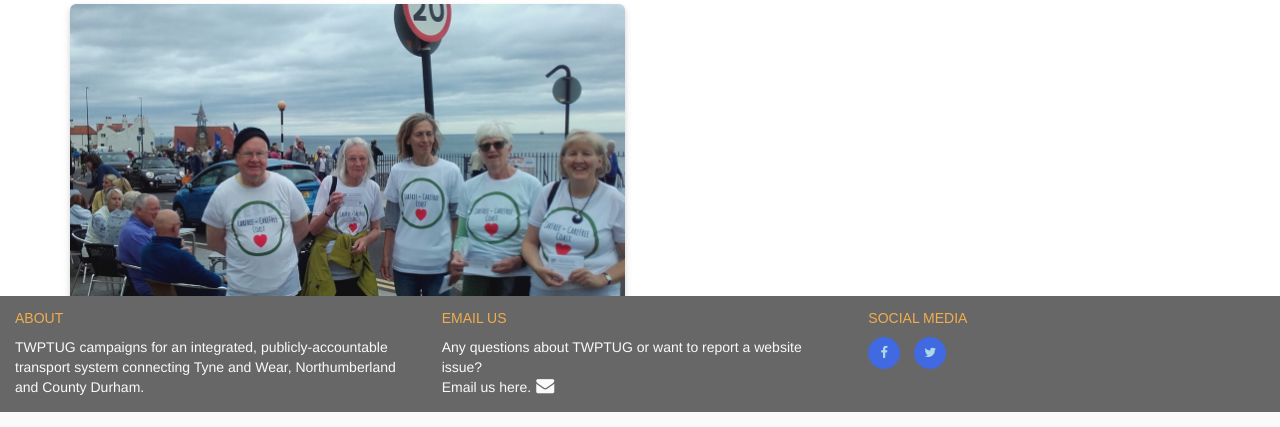
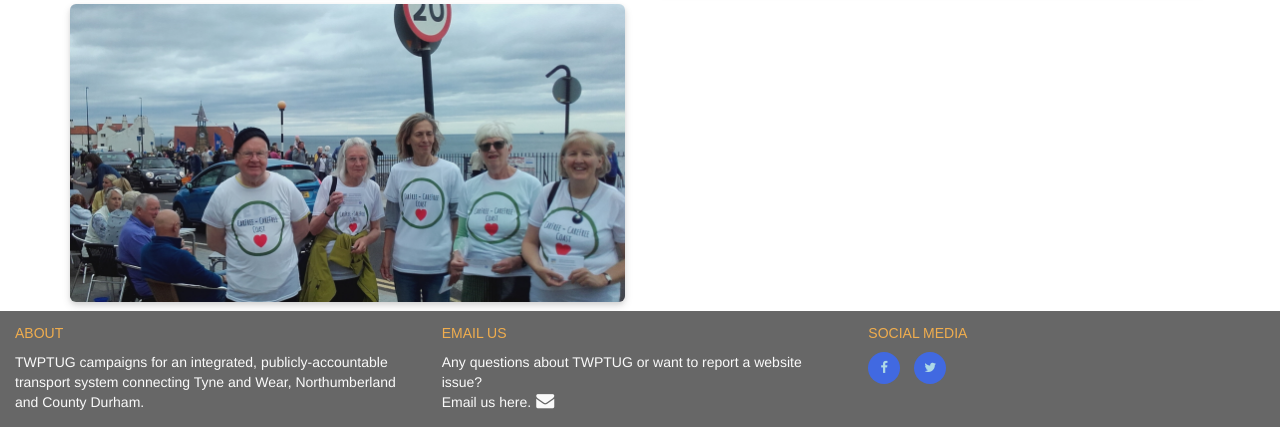
Before and after one commit to kevald1963/milestone-1-twptug-redesign, a Flask app: page /airpollution in a window 1280 px wide. Shown: the part 522-949 px from the top of the page. Run offline with Flask 2, Linux system fonts and the light colour scheme; some libraries are stand-ins or nearby versions.

Commit message:
Added new css class to Cullercoats Harbour Day image to add space between it and Footer.

```diff
--- a/static/css/style.css
+++ b/static/css/style.css
@@ -484,6 +484,10 @@ footer {
     box-shadow: 0 4px 8px 0 rgba(0,0,0,0.12), 0 2px 4px 0 rgba(0,0,0,0.08);
 }
 
+.image-cullercoats-harbour-day {
+    margin-bottom: 15px;
+}
+
 .news-air-pollution {
     height: 370px;
     max-width: 100%;
--- a/templates/airpollution.html
+++ b/templates/airpollution.html
@@ -74,7 +74,8 @@
         <div class="row">
 
            <div class="col-xs-12 col-sm-12 col-md-6 col-lg-6">
-                <img class="image-air-pollution" src="static/images/cullercoats_harbour_day.jpg"
+                <img class="image-air-pollution image-cullercoats-harbour-day"
+                     src="static/images/cullercoats_harbour_day.jpg"
                      alt="Cullercoats harbour Day and campaign against air pollution, August 2018."
                      data-toggle="tooltip" data-placement="bottom"
                      title="Cullercoats harbour Day and campaign against air pollution, August 2018.">
```
